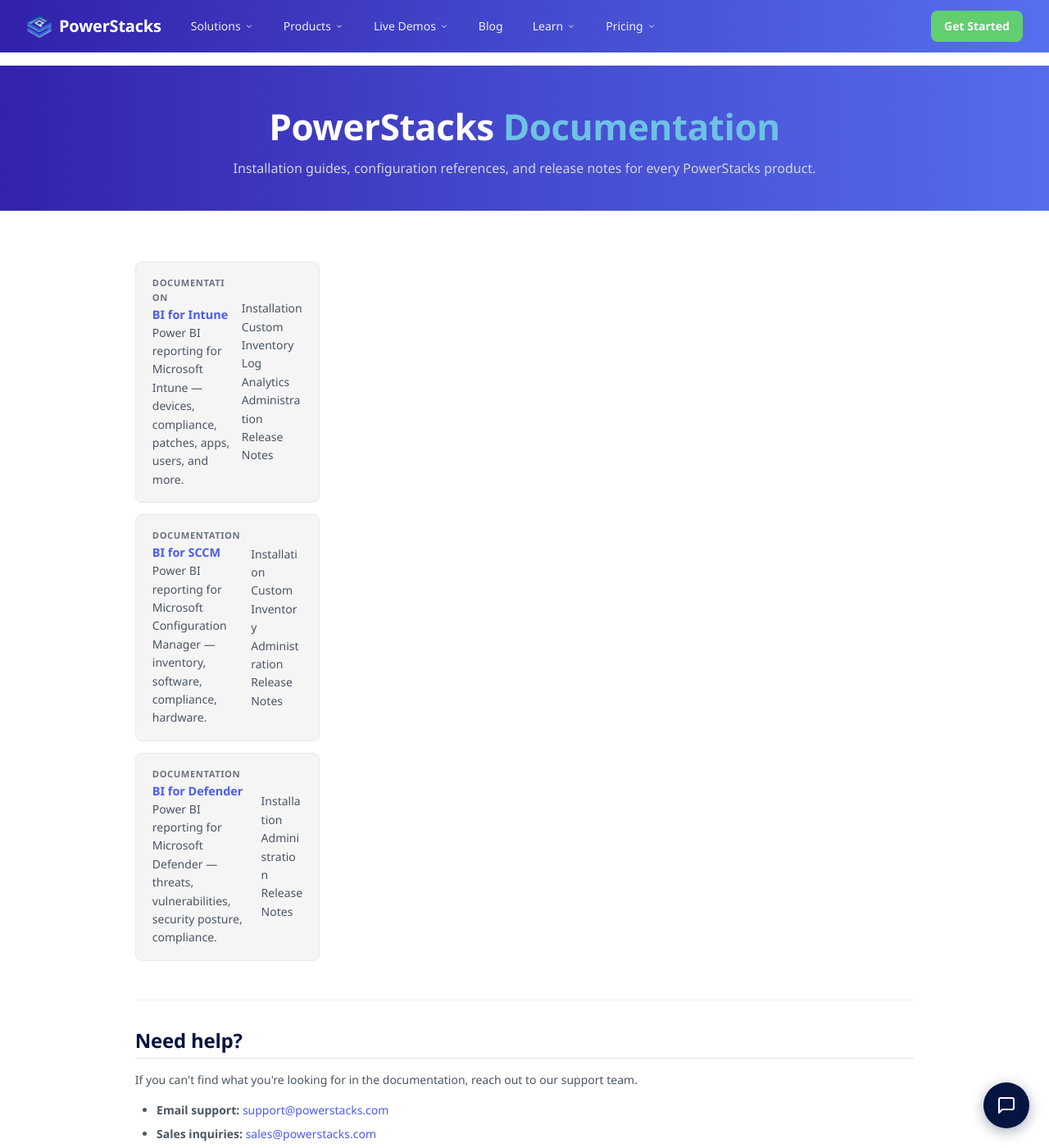
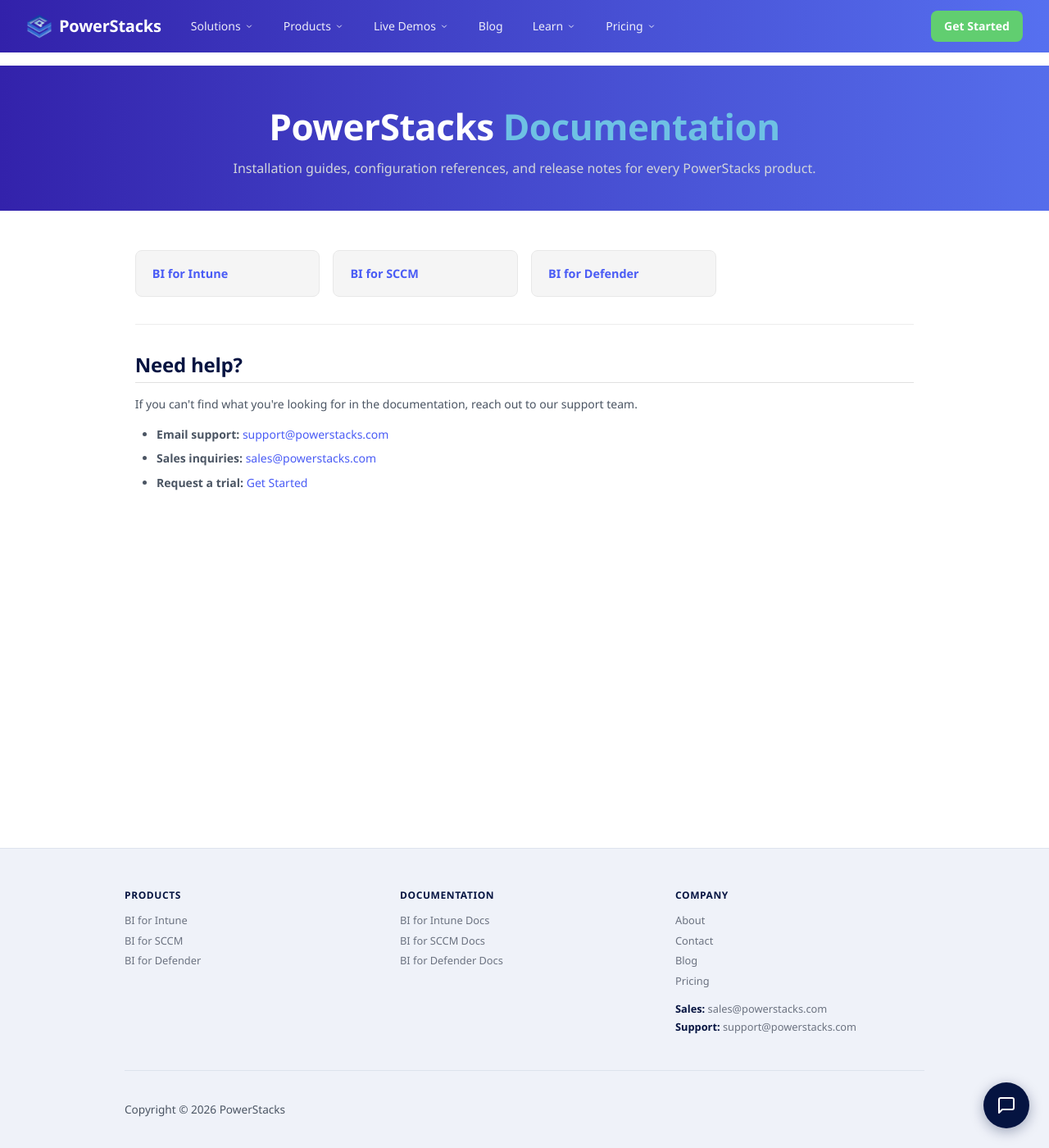
Before and after one commit to powerstacks-corp/powerstacks-docs, an MkDocs documentation site: the page built from docs/index.md, in a window 1280 px wide and 1400 px high. Shown: the whole window at 82% size. Built offline with MkDocs 1.6.1 and Material for MkDocs 9.7.7, drawn with Linux system fonts in a browser that asks for light colours.

Commit message:
Fix main docs landing page — clean 3-card product picker

```diff
--- a/docs/index.md
+++ b/docs/index.md
@@ -11,54 +11,16 @@
   <p>Installation guides, configuration references, and release notes for every PowerStacks product.</p>
 </div>
 
-<div class="quick-links" markdown>
-
-<div class="quick-link-card-grid" markdown>
-
-<a class="quick-link-card" href="bi-for-intune/">
-  <span class="card-content">
-    <span class="card-label">DOCUMENTATION</span>
+<div class="quick-links">
+  <a class="quick-link-card" href="bi-for-intune/">
     <span class="card-title">BI for Intune</span>
-    <span class="card-description">Power BI reporting for Microsoft Intune — devices, compliance, patches, apps, users, and more.</span>
-  </span>
-  <span class="card-tags">
-    <span class="tag">Installation</span>
-    <span class="tag">Custom Inventory</span>
-    <span class="tag">Log Analytics</span>
-    <span class="tag">Administration</span>
-    <span class="tag">Release Notes</span>
-  </span>
-</a>
-
-<a class="quick-link-card" href="bi-for-sccm/">
-  <span class="card-content">
-    <span class="card-label">DOCUMENTATION</span>
+  </a>
+  <a class="quick-link-card" href="bi-for-sccm/">
     <span class="card-title">BI for SCCM</span>
-    <span class="card-description">Power BI reporting for Microsoft Configuration Manager — inventory, software, compliance, hardware.</span>
-  </span>
-  <span class="card-tags">
-    <span class="tag">Installation</span>
-    <span class="tag">Custom Inventory</span>
-    <span class="tag">Administration</span>
-    <span class="tag">Release Notes</span>
-  </span>
-</a>
-
-<a class="quick-link-card" href="bi-for-defender/">
-  <span class="card-content">
-    <span class="card-label">DOCUMENTATION</span>
+  </a>
+  <a class="quick-link-card" href="bi-for-defender/">
     <span class="card-title">BI for Defender</span>
-    <span class="card-description">Power BI reporting for Microsoft Defender — threats, vulnerabilities, security posture, compliance.</span>
-  </span>
-  <span class="card-tags">
-    <span class="tag">Installation</span>
-    <span class="tag">Administration</span>
-    <span class="tag">Release Notes</span>
-  </span>
-</a>
-
-</div>
-
+  </a>
 </div>
 
 ---
@@ -67,10 +29,6 @@
 
 If you can't find what you're looking for in the documentation, reach out to our support team.
 
-<div class="ps-help-links" markdown>
-
 - **Email support:** [support@powerstacks.com](mailto:support@powerstacks.com)
 - **Sales inquiries:** [sales@powerstacks.com](mailto:sales@powerstacks.com)
 - **Request a trial:** [Get Started](https://powerstacks.com/get-started/)
-
-</div>
```
